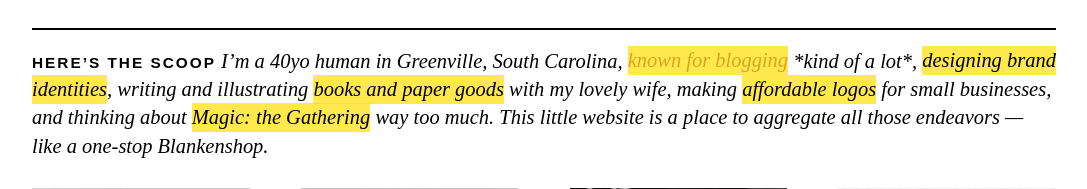
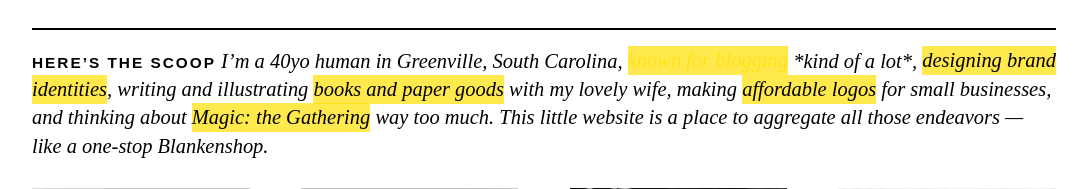
Before and after one commit to blankenship/xyz, a PHP site: page / in a window 1280 px wide, with the pointer over the restyled element. Shown: the part 856-1045 px from the top of the page, without its empty margins (96-1183 px from the left). Run offline with PHP 8.4, Linux system fonts and the light colour scheme; some libraries are stand-ins or nearby versions; some web fonts are replaced.

Commit message:
Update style.css

```diff
--- a/style.css
+++ b/style.css
@@ -145,7 +145,7 @@ website: 	http://blankenship.studio
 		text-decoration: none;
 	}
 
-	a:hover { color: Goldenrod; }
+	a:hover { color: rgba(255, 224, 0, 0.7); }
 
 	header {
 		margin: 0 auto;
@@ -238,7 +238,7 @@ website: 	http://blankenship.studio
 		margin: 0 5px 20px;
 	}
 
-	footer .social a:hover { color: Goldenrod; }
+	footer .social a:hover { color: rgba(255, 224, 0, 0.7); }
 
 	.arashikage {
 		font-size: 200%;
```
